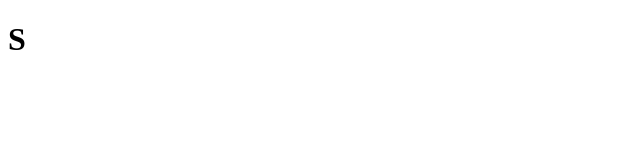
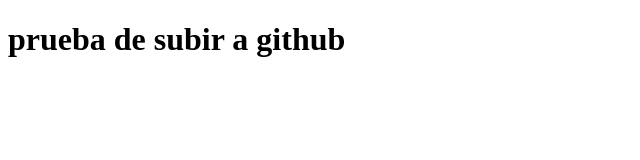
Before and after one commit to martinpave/prueba_github, a plain HTML site: page index.html in a window 1280 px wide. Shown: the whole page, without its empty margins (0-640 px from the left). Drawn offline with Linux system fonts and the light colour scheme.

Commit message:
mi primer commit

```diff
--- a/index.html
+++ b/index.html
@@ -9,6 +9,8 @@
 <body>
 
 
-    <H1>S</H1>
+
+    <h1>prueba de subir a github</h1>
+
 </body>
 </html>
```
